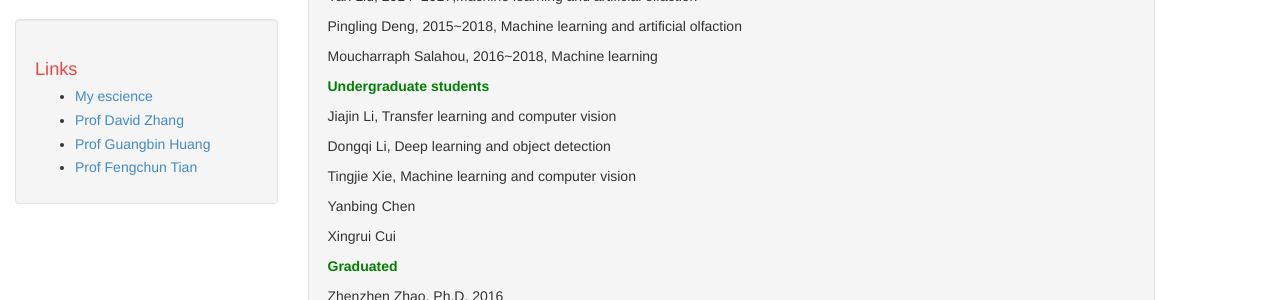
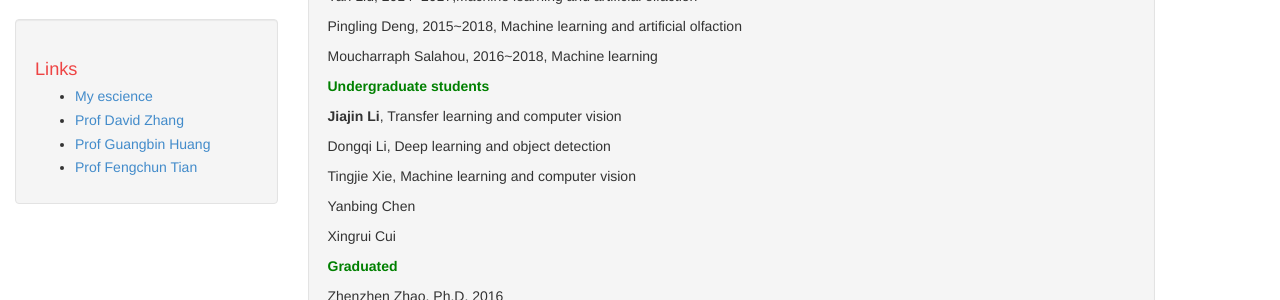
Before and after one commit to DrLeiZhang/website, a Jekyll site: the page built from people.html, in a window 1280 px wide and 900 px high, scrolled down 586 px. Shown: the part 152-452 px from the top of the window. Built offline with Jekyll 4.4.1, drawn with Linux system fonts in a browser that asks for light colours; Markdown is read by kramdown in place of the engine named in the settings.

Commit message:
Update
Signed-off-by: leizhang@cqu.edu.cn <leizhang@cqu.edu.cn>

```diff
--- a/people.html
+++ b/people.html
@@ -31,7 +31,7 @@ layout: default
 <p>Moucharraph Salahou, 2016~2018, Machine learning</p>
 
 <p style="color:green;"><h0><B>Undergraduate students</B></h0></p>
-<p>Jiajin Li, Transfer learning and computer vision</p>
+<p><B>Jiajin Li</B>, Transfer learning and computer vision</p>
 <p>Dongqi Li, Deep learning and object detection</p>
 <p>Tingjie Xie, Machine learning and computer vision</p>
 <p>Yanbing Chen</p>
```
